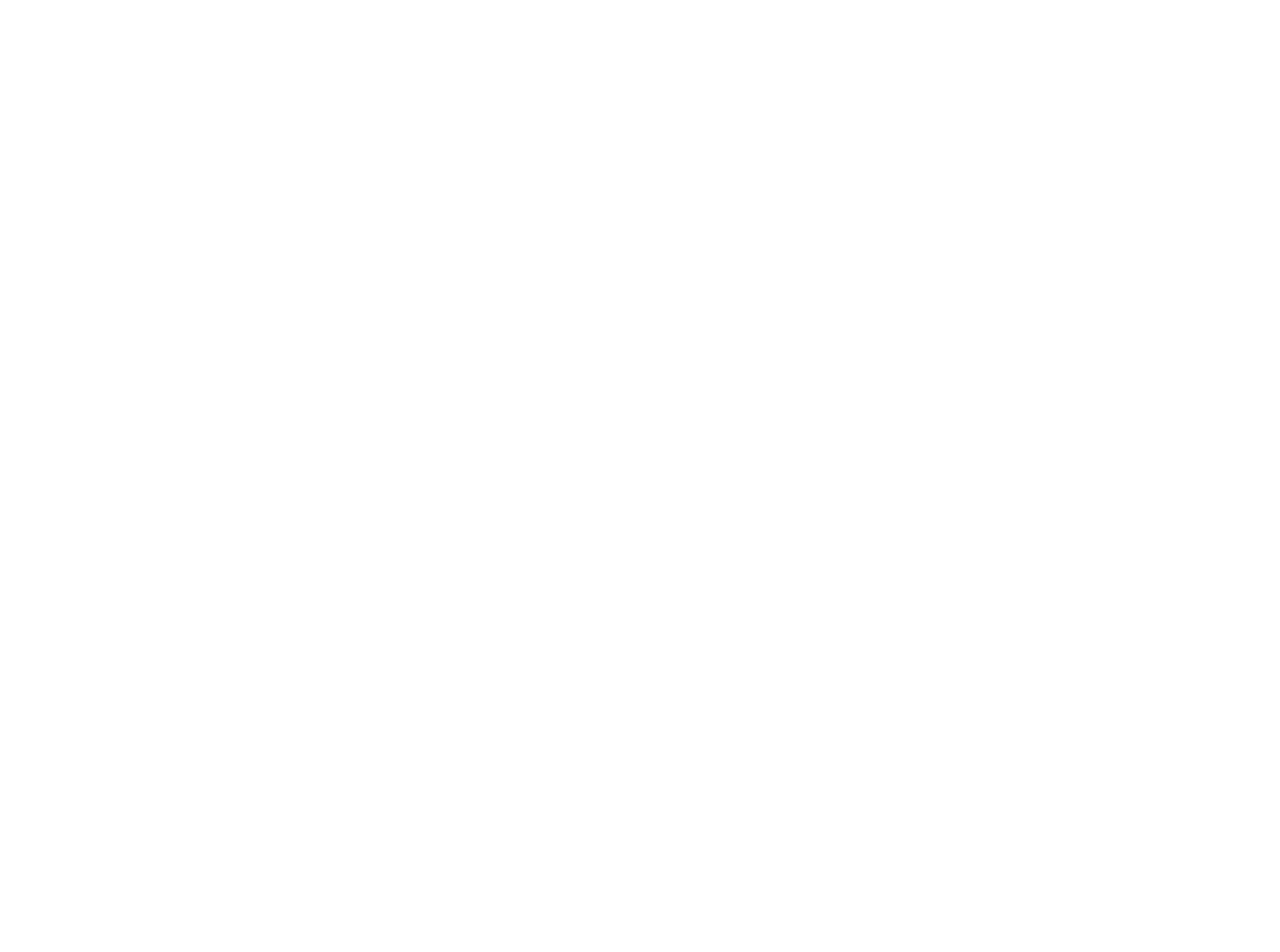
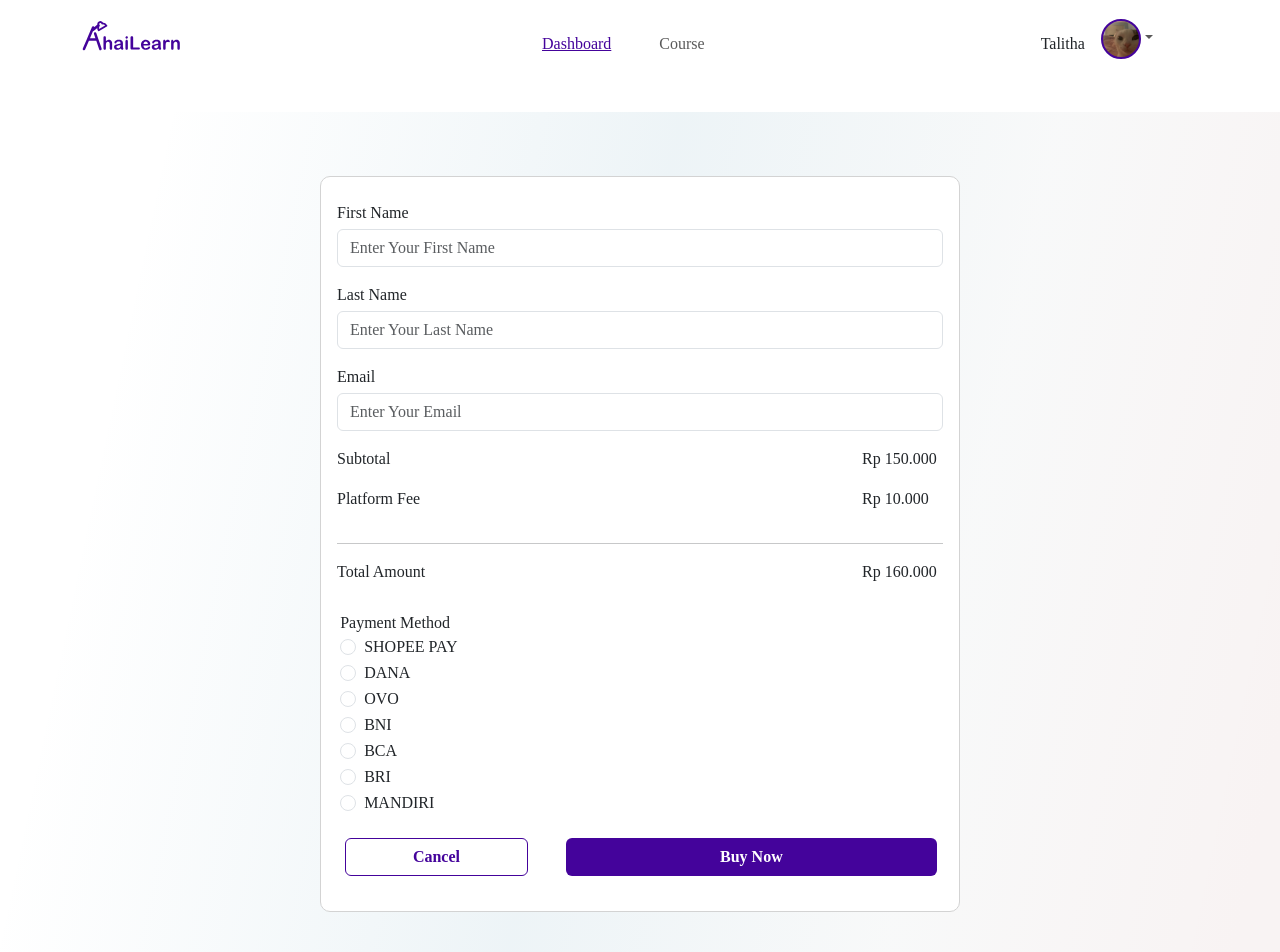
Before and after one commit to talithafawwaz/miniproject_talitha-fawwaz, a React (Vite) app: page /confirmation in a window 1280 px wide. Before the commit this address had no page. Shown: the top 952 px of the page. Before the commit the page ends 800 px from the top, so only its background shows below. Built offline with nearby package versions, Linux system fonts and the light colour scheme; a web font is replaced by a local one.

Commit message:
enhance payment

```diff
--- a/package.json
+++ b/package.json
@@ -21,6 +21,7 @@
     "react": "^18.2.0",
     "react-bootstrap-icons": "^1.10.3",
     "react-dom": "^18.2.0",
+    "react-modal": "^3.16.1",
     "react-redux": "^8.0.5",
     "react-router-dom": "^6.10.0",
     "react-uuid": "^2.0.0",
--- /dev/null
+++ b/src/components/Form/Form.jsx
@@ -0,0 +1,53 @@
+const Form = () => {
+    return(
+        <>
+            <div className="form-og my-4 mx-3">
+                <label htmlFor="firstname">First Name</label>
+                <input
+                    className="form-control mt-1 mb-3"
+                    placeholder="Enter Your First Name"
+                    type="text"
+                />
+                <label htmlFor="firstname">Last Name</label>
+                <input
+                    placeholder="Enter Your Last Name"
+                    className="form-control mt-1 mb-3"
+                    type="text"
+                />
+                <label htmlFor="firstname">Email</label>
+                <input
+                    placeholder="Enter Your Email"
+                    className="form-control mt-1 mb-3"
+                    type="email"
+                />
+                <div className="row">
+                    <div className="col-md-10">
+                        <p>Subtotal</p>
+                    </div>
+                    <div className="col-md-2">
+                        <p>Rp 150.000</p>
+                    </div>
+                </div>
+                <div className="row">
+                    <div className="col-md-10">
+                        <p>Platform Fee</p>
+                    </div>
+                    <div className="col-md-2">
+                        <p>Rp 10.000</p>
+                    </div>
+                </div>
+                <hr />
+                <div className="row">
+                    <div className="col-md-10">
+                        <p>Total Amount</p>
+                    </div>
+                    <div className="col-md-2">
+                        <p>Rp 160.000</p>
+                    </div>
+                </div>
+            </div>
+        </>
+    )
+}
+
+export default Form
--- a/src/components/Poster/Poster.jsx
+++ b/src/components/Poster/Poster.jsx
@@ -5,7 +5,7 @@ import course from '../../assets/course.svg'
 const Poster = () => {
     return(
         <>
-            <div className='poster'>
+            <div className='poster-og'>
                 <img className="card-img-top"
                     style={{ width: "13rem", margin:"10%"}}
                     src={course} alt="image"
@@ -18,9 +18,6 @@ const Poster = () => {
                     <p><Clock/> 8 Weeks</p>
                     <p><MenuApp/> Design, Non-coding</p>
                     <p><Flag/> Beginner</p>
-                    <a href="#" className="btn mx-2" style={{ borderColor:"#44039B", fontWeight:"bold", color:"#44039B", width:"80%"}}>
-                        Buy Now
-                    </a>
                 </div>
             </div>
         </>
--- a/src/pages/DetailCourse/DetailCourse.css
+++ b/src/pages/DetailCourse/DetailCourse.css
@@ -4,13 +4,24 @@
     margin: 30% 0% 0% 15%;
 }
 
-.poster{
+.poster {
     position: relative;
     width:100%;
     height:43%;
     z-index: 0;
     background-color:#FFFFFF;
-    margin-top:75%;
+    margin-top:55%;
     border:1px solid lightgrey;
     border-radius: 10px;
 }
+
+.formulir {
+    position: relative;
+    width:80%;
+    height:100%;
+    z-index: 0;
+    background-color:#FFFFFF;
+    margin-top:7%;
+    border:1px solid lightgrey;
+    border-radius: 10px;
+}
--- a/src/pages/DetailCourse/DetailCourse.jsx
+++ b/src/pages/DetailCourse/DetailCourse.jsx
@@ -15,14 +15,14 @@ const DetailCourse = () => {
                         <div className="container" style={{marginLeft:"14%"}}>
                             <h1 style={{fontWeight:"bold", fontSize:"39px"}}>UI/UX Design</h1>
                             <p >With <span style={{color:"#44039B"}}>Andrey Ferriyan</span></p>
-                            <a href="#" className="btn" style={{ borderColor:"#44039B", fontWeight:"bold", color:"#44039B", }}>
+                            <a href="/payment" className="btn" style={{ borderColor:"#44039B", fontWeight:"bold", color:"#44039B", }}>
                                 Buy Now
                             </a>
                         </div>
                         </div>
                         <div className="information" style={{marginTop:"65%"}}>
                             <h6>Information</h6>
-                            <hr style={{width:"10%", fontWeight:"bold"}}/>
+                            <hr style={{width:"17%", fontWeight:"bold"}}/>
                             <h4 style={{fontWeight:"bold"}}>About this course</h4>
                             <p style={{width:"95%"}}>This UI/UX design course takes a design-centric approach to user interface and user experience design,
                                 offering practical and skill-based instruction from a visual communication design perspective and applying it to create effective and engaging screen-based experiences.
@@ -46,7 +46,12 @@ const DetailCourse = () => {
                         </div>
                     </div>
                     <div className="col-md-3">
-                        <Poster/>
+                        <div className="poster">
+                            <Poster/>
+                            <a href="/payment" className="btn mx-4" style={{ borderColor:"#44039B", fontWeight:"bold", color:"#44039B", width:"80%"}}>
+                                Buy Now
+                            </a>
+                        </div>
                     </div>
                 </div>
             </div>
--- a/src/pages/Payment/Confirmation.jsx
+++ b/src/pages/Payment/Confirmation.jsx
@@ -1,6 +1,108 @@
+import React from 'react'
+import NavLogin from "../../components/Navbar/NavLogin"
+import Form from "../../components/Form/Form"
+import Footer from "../../components/Footer/Footer"
+import "../DetailCourse/DetailCourse.css"
+
 const Confirmation = () => {
+
     return(
-        <></>
+        <>
+            <NavLogin/>
+            <div className="advertise" style={{top:"14%", height: "135%", marginBottom: "15%"}}>
+            <div className="formulir" style={{width:"50%", height: "46em", margin:" 5% 0% 0% 25%",}}>
+                <Form/>
+                <div className="payment-method" style={{margin:" -2% 0% 1% 3%"}}>
+                    <label htmlFor="payment-method">Payment Method</label>
+                    <div className="form-check">
+                        <input
+                        className="form-check-input"
+                        type="radio"
+                        name="pm"
+                        id="pm1"
+                        defaultValue="spay"
+                        />
+                        <label className="form-check-label" htmlFor="pm1">SHOPEE PAY</label>
+                    </div>
+                    <div className="form-check">
+                        <input
+                        className="form-check-input"
+                        type="radio"
+                        name="pm"
+                        id="pm2"
+                        defaultValue="dana"
+                        />
+                        <label className="form-check-label" htmlFor="pm2">DANA</label>
+                    </div>
+                    <div className="form-check">
+                        <input
+                        className="form-check-input"
+                        type="radio"
+                        name="pm"
+                        id="pm3"
+                        defaultValue="ovo"
+                        />
+                        <label className="form-check-label" htmlFor="pm3">OVO</label>
+                    </div>
+                    <div className="form-check">
+                        <input
+                        className="form-check-input"
+                        type="radio"
+                        name="pm"
+                        id="pm4"
+                        defaultValue="bni"
+                        />
+                        <label className="form-check-label" htmlFor="pm4">BNI</label>
+                    </div>
+                    <div className="form-check">
+                        <input
+                        className="form-check-input"
+                        type="radio"
+                        name="pm"
+                        id="pm5"
+                        defaultValue="bca"
+                        />
+                        <label className="form-check-label" htmlFor="pm5">BCA</label>
+                    </div>
+                    <div className="form-check">
+                        <input
+                        className="form-check-input"
+                        type="radio"
+                        name="pm"
+                        id="pm2"
+                        defaultValue="bri"
+                        />
+                        <label className="form-check-label" htmlFor="pm6">BRI</label>
+                    </div>
+                    <div className="form-check">
+                        <input
+                        className="form-check-input"
+                        type="radio"
+                        name="pm"
+                        id="pm7"
+                        defaultValue="mandiri"
+                        />
+                        <label className="form-check-label" htmlFor="pm7">MANDIRI</label>
+                    </div>
+                </div>
+                <div className="row">
+                    <div className="col-md-4">
+                        <a href="/payment" className="btn mx-4 my-3" style={{ borderColor:"#44039B", fontWeight:"bold", color:"#44039B", width:"93%"}}>
+                            Cancel
+                        </a>
+                    </div>
+                    <div className="col-md-8">
+                        <button className="btn mx-4 my-3" style={{ backgroundColor:"#44039B", fontWeight:"bold", color:"white", width:"89%"}}>
+                            Buy Now
+                        </button>
+                    </div>
+                </div>
+            </div>
+            </div>
+            <div className="footer-login" style={{marginTop:"20em"}}>
+                <div className="copyright" ><Footer/></div>
+            </div>
+        </>
     )
 }
 
--- a/src/pages/Payment/Payment.jsx
+++ b/src/pages/Payment/Payment.jsx
@@ -1,6 +1,36 @@
+import NavLogin from "../../components/Navbar/NavLogin"
+import Poster from "../../components/Poster/Poster"
+import Footer from "../../components/Footer/Footer"
+import Form from "../../components/Form/Form"
+import "../DetailCourse/DetailCourse.css"
+
 const Payment = () => {
     return(
-        <></>
+        <>
+            <NavLogin/>
+            <div className="advertise" style={{top:"14%", height: "100%", marginBottom: "15%"}}>
+                <div className="container">
+                    <div className="row">
+                        <div className="col-md-9">
+                            <div className="formulir">
+                                <Form/>
+                                <a href="/confirmation" className="btn mx-4" style={{ backgroundColor:"#44039B", fontWeight:"bold", color:"white", width:"93%"}}>
+                                    Buy Now
+                                </a>
+                            </div>
+                        </div>
+                        <div className="col-md-3" style={{marginTop:"-5%"}}>
+                            <div className="poster" style={{height:"77%"}}>
+                                <Poster/>
+                            </div>
+                        </div>
+                    </div>
+                </div>
+            </div>
+            <div className="footer-login" style={{marginTop:"7em"}}>
+                <div className="copyright" ><Footer/></div>
+            </div>
+        </>
     )
 }
 
```
Also changed, not shown: src/routes/Route.jsx (+10 -0 lines), 1 other file (tests, documents, lock files or other folders).
